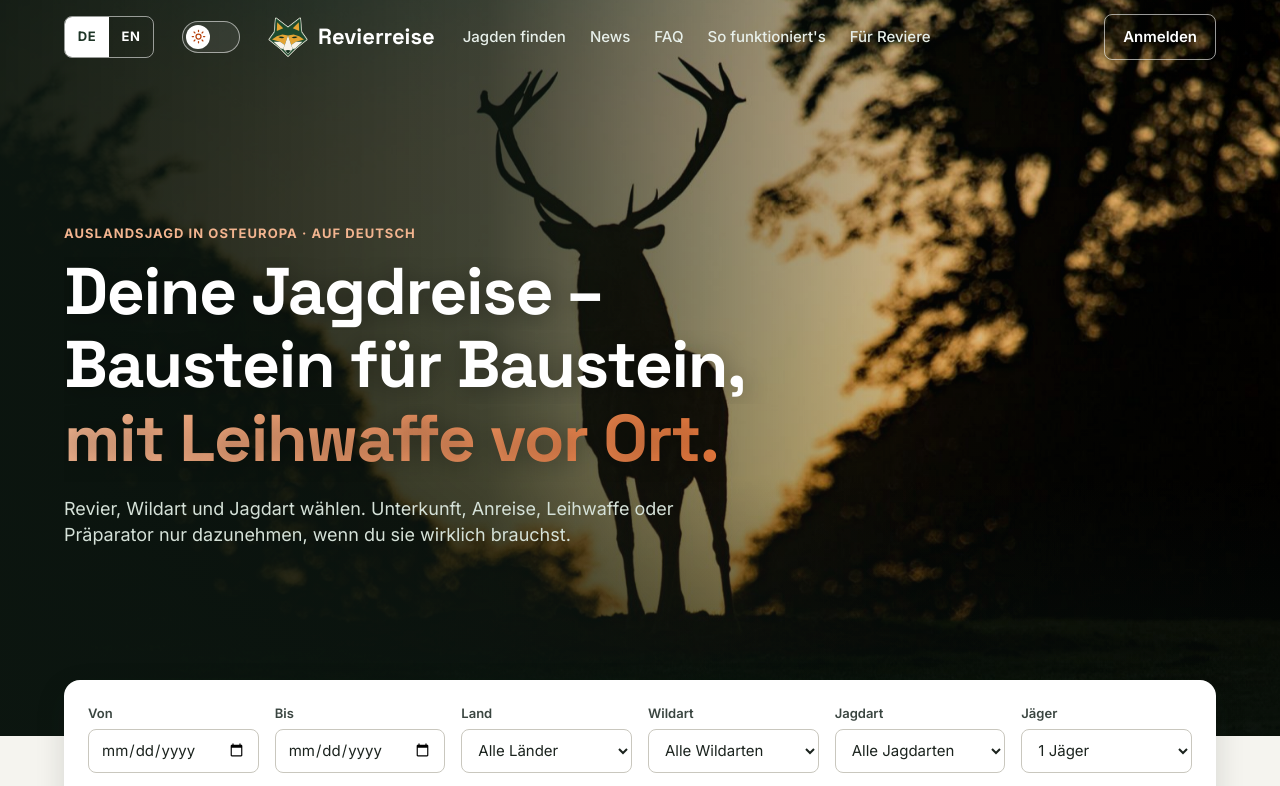
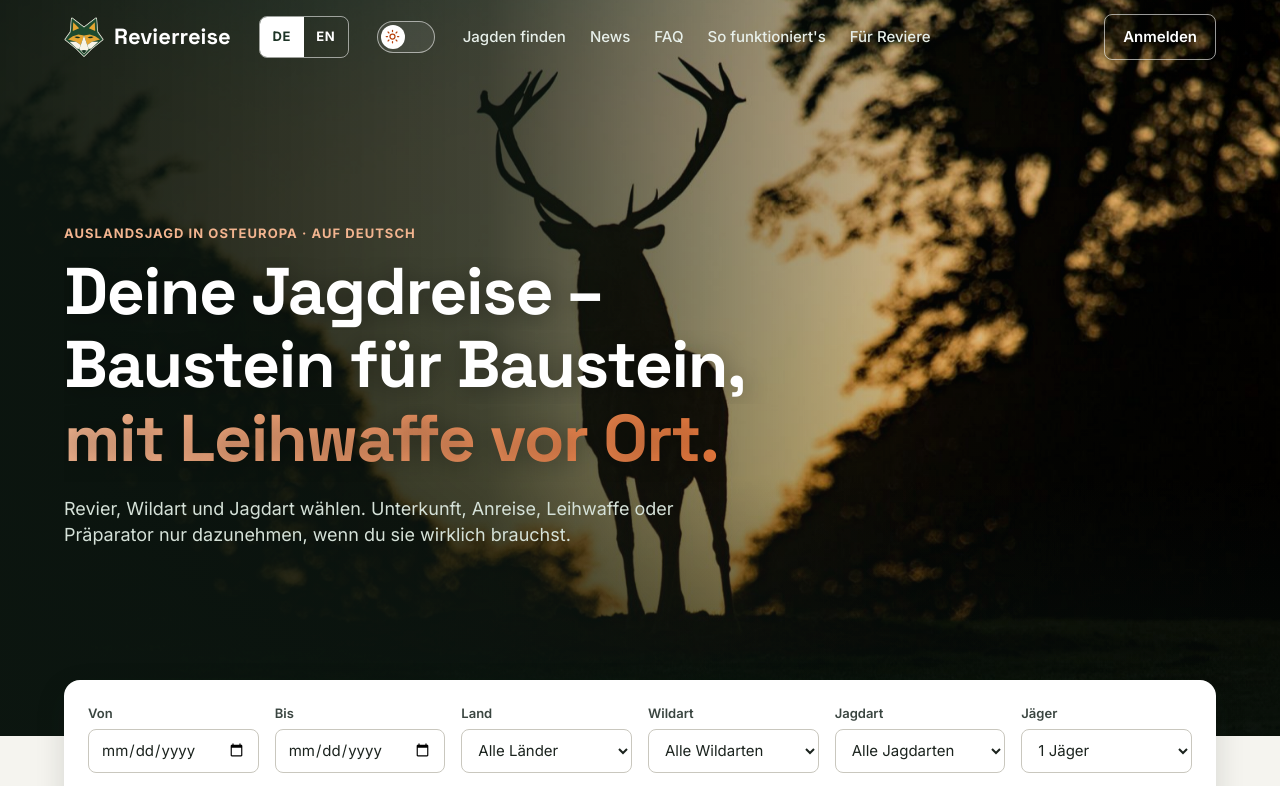
Before and after one commit to Darian1v9/SnorrFox, a plain HTML site: page index.html in a window 1280 px wide. Shown: the top 786 px of the page. Drawn offline with Linux system fonts and the light colour scheme.

Commit message:
Logo ganz links in den Header setzen

```diff
--- a/assets/css/logo.css
+++ b/assets/css/logo.css
@@ -4,3 +4,5 @@
 .logo:hover .logo-mark { transform: rotate(-6deg) scale(1.06); }
 .site-footer .logo-mark { width: 28px; height: 28px; }
 @media (max-width: 420px) { .site-header .logo-mark { width: 32px; height: 32px; } }
+/* Logo ganz links im Header */
+.site-header .logo { order: -1; margin-right: auto; }
```
